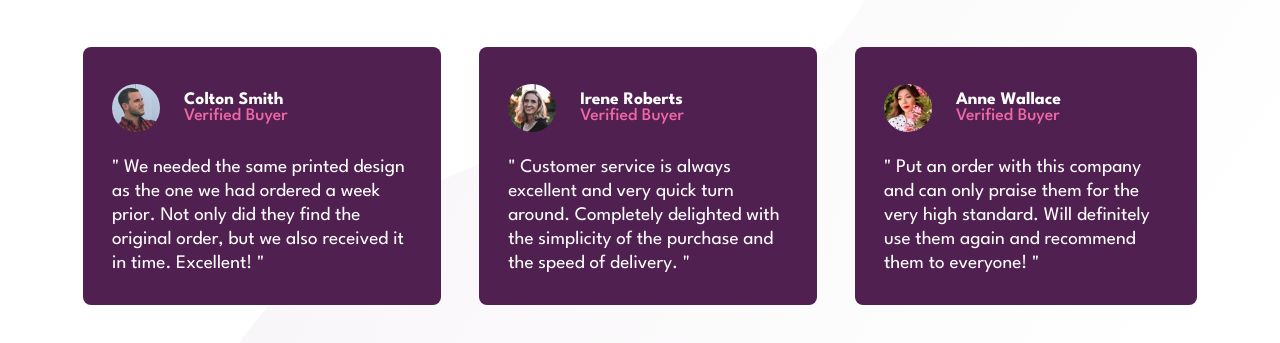
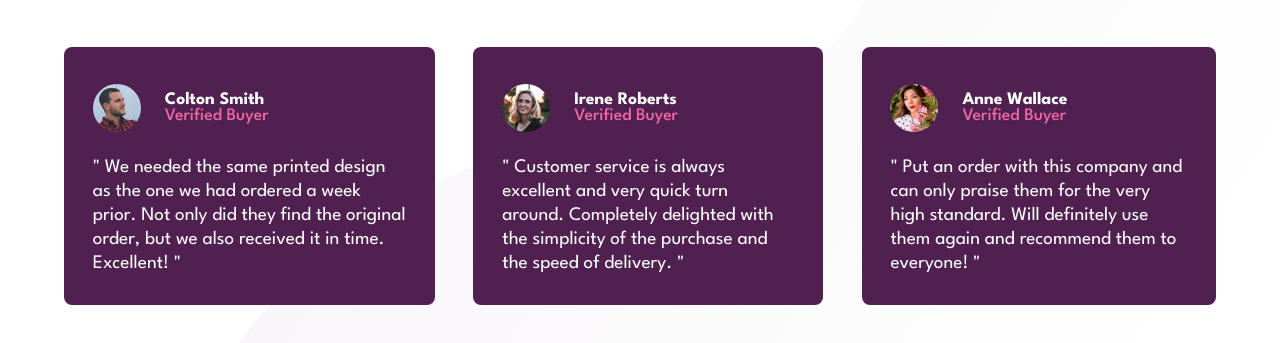
Before and after one commit to edwin-hudson/social-proof-section, a plain HTML site: page index.html in a window 1280 px wide. Shown: the part 383-726 px from the top of the page. Drawn offline with Linux system fonts and the light colour scheme.

Commit message:
Fix margin issues for card elements in the testimonials section

```diff
--- a/style.css
+++ b/style.css
@@ -200,6 +200,14 @@ p.description {
         /* height: 17rem; */
     }
 
+    .cards.card-1 {
+        margin-left: 0;
+    }
+
+    .cards.card-3 {
+        margin-right: 0;
+    }
+
     p.quote {
         font-size: 1.2rem;
     }
```
